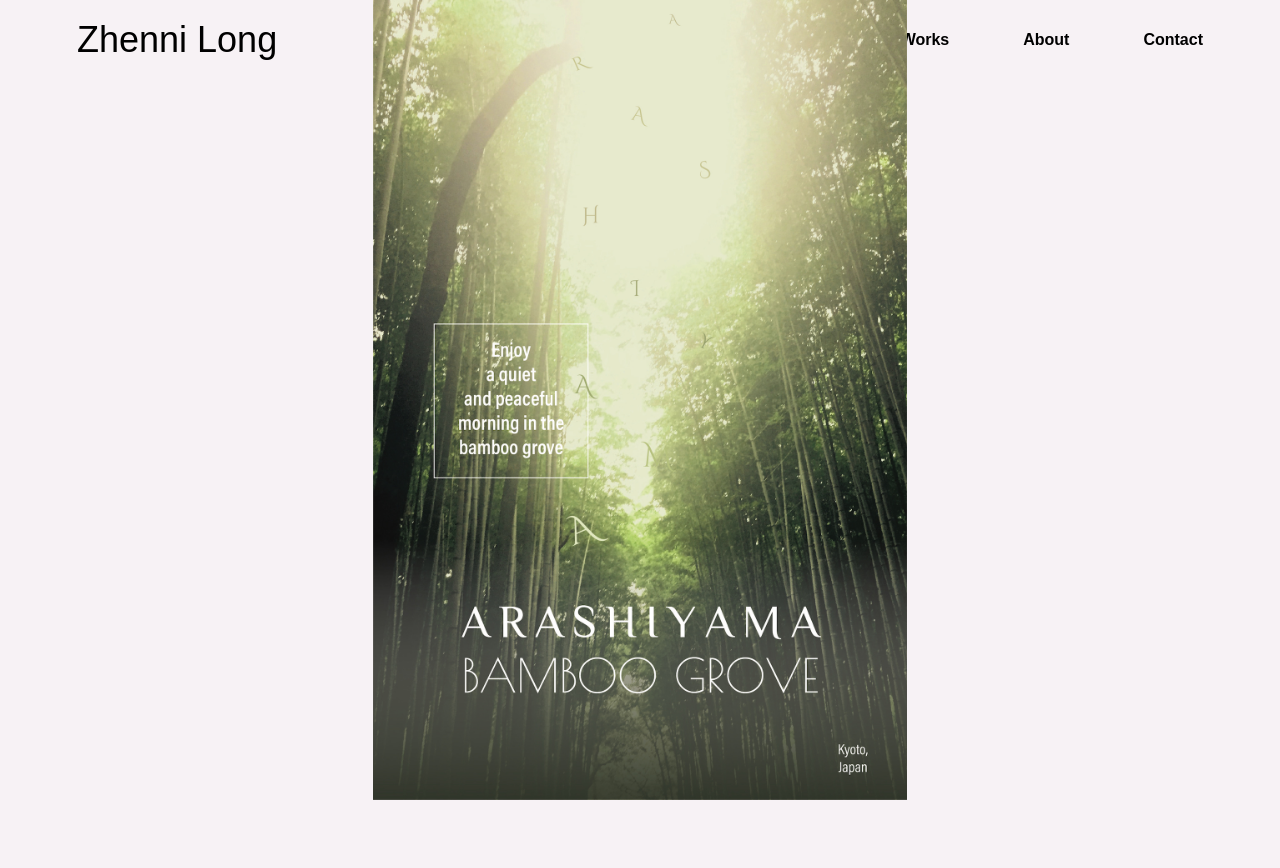
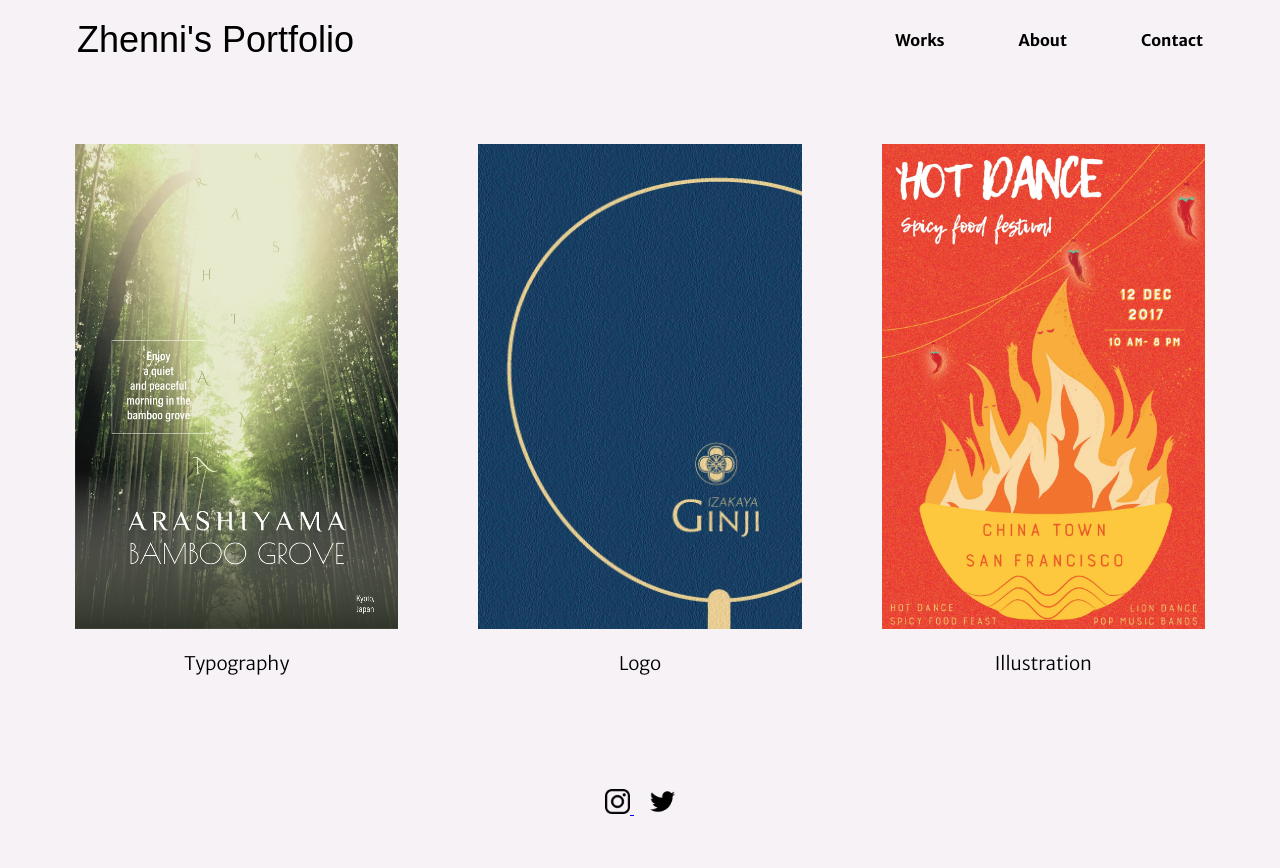
Before and after one commit to zhennilong/wnm617_202130_OS1, a plain HTML site: page long.zhenni/index.html in a window 1280 px wide. Before the commit the page ends 800 px from the top, so only its background shows below. Drawn offline with Linux system fonts and the light colour scheme.

Commit message:
upload portfolio

```diff
--- a/long.zhenni/css/style.css
+++ b/long.zhenni/css/style.css
@@ -25,7 +25,7 @@ body{
 }
 
 .title a{
-    font-family: trajan-sans-pro, sans-serif;
+    font-family: futura, sans-serif;
     font-weight: 400;
     font-style: normal;
     font-size: 36px;
@@ -36,12 +36,6 @@ body{
 
 }
 
-
-/* .logo{
-   position: absolute;
-   top: 35px;
-   padding-left: 35px;
-} */
 
 .nav_bar{
     margin-top: auto;
@@ -58,18 +52,32 @@ nav a{
     font-weight: bold;
 }
 
+h3 {
+  font-family: 'Merriweather Sans', sans-serif;
+    font-weight: lighter;
+}
+
 nav a:hover{
     color: #E825C1;
 }
 
 
 .work-img img {
-    position: absolute;
     top: 0;
     left: 0;
     width: 100%;
-    height: 100%;
-    object-fit: contain;}
+    height: 485px;
+    object-fit: cover;
+  }
+
+
+.small-icon{
+margin:0.5em;
+}
+
+  .small-icon img {
+    width:25px;
+  }
 
 
     .container {
@@ -78,3 +86,18 @@ nav a:hover{
    margin-left: auto;
        margin-top: 2em;
 }
+
+.card {
+   background-color:var(--color-white);
+   padding:1em;
+   margin: 1em;
+   position:relative;
+   overflow:hidden;
+
+}
+
+
+
+   .work-info-title {
+    text-align: center;
+}
--- a/long.zhenni/index.html
+++ b/long.zhenni/index.html
@@ -7,19 +7,21 @@
         <title>Zhenni's Portfolio</title>
         <link rel="stylesheet" type="text/css" href="css/style.css">
         <link rel="stylesheet" type="text/css" href="css/gridsystem.css">
+         <link href="https://fonts.googleapis.com/css2?family=Merriweather+Sans:ital,wght@0,300;0,400;0,700;0,800;1,300;1,400&display=swap" rel="stylesheet">
 </head>
 
 <body>
 	<header>
         <div class="header">
             <div class="title">
-                <a href="homepage.html">Zhenni Long</a>
+                <a href="#">Zhenni's Portfolio</a>
             </div>
             <div class="nav_bar">
                 <nav>
-                    <a href="work.html">Works</a>
-                    <a href="gallery.html">About</a>
-                    <a href="artist.html">Contact</a>
+                    <a href="#">Works</a>
+                    <a href="#">About</a>
+                    <a href="#">Contact</a>
+
                 </nav>
             </div>
         </div>
@@ -27,26 +29,26 @@
     <div class="container">
     	<div class="grid gap">
 	    	<div class="col-xs-12 col-md-4">
-	    		<div class="work-img">
+	    		<div class="card work-img">
 	    			<img src="img/bamboo-02.jpg" alt="kyoto poster">
 	    			<div class="work-info-title">
-	    				<h3>Poster</h3>
+	    				<h3>Typography</h3>
 	    			</div>
 	    		</div>
 	    	</div>
 	    	<div class="col-xs-12 col-md-4">
-	    		<div class="work-img">
-	    			<img src="img/bamboo-02.jpg" alt="kyoto poster">
+	    		<div class="card work-img">
+	    			<img src="img/logo.jpg" alt="logo">
 	    			<div class="work-info-title">
-	    				<h3>Poster</h3>
+	    				<h3>Logo</h3>
 	    			</div>
 	    		</div>
 	    	</div>
 	    	<div class="col-xs-12 col-md-4">
-	    		<div class="work-img">
-	    			<img src="img/bamboo-02.jpg" alt="kyoto poster">
+	    		<div class="card work-img">
+	    			<img src="img/poster.jpg" alt="festival poster">
 	    			<div class="work-info-title">
-	    				<h3>Poster</h3>
+	    				<h3>Illustration</h3>
 	    			</div>
 	    		</div>
 	    	</div>
@@ -54,5 +56,13 @@
     	</div>
     </div>
 
+    <div class="container">
+    	<div class="card" >
+    	<a href="#" class="small-icon"><img src="img/ins-icon.png" alt="instagram icon">
+    	<a href="#" class="small-icon"><img src="img/twitter.png" alt="twitter icon">
+    	</div>
+    </div>
+
+
 </body>
 </html>
```
Also changed, not shown: long.zhenni/img/ins-icon.png (added), long.zhenni/img/logo.jpg (added), long.zhenni/img/twitter.png (added), 1 other file.
